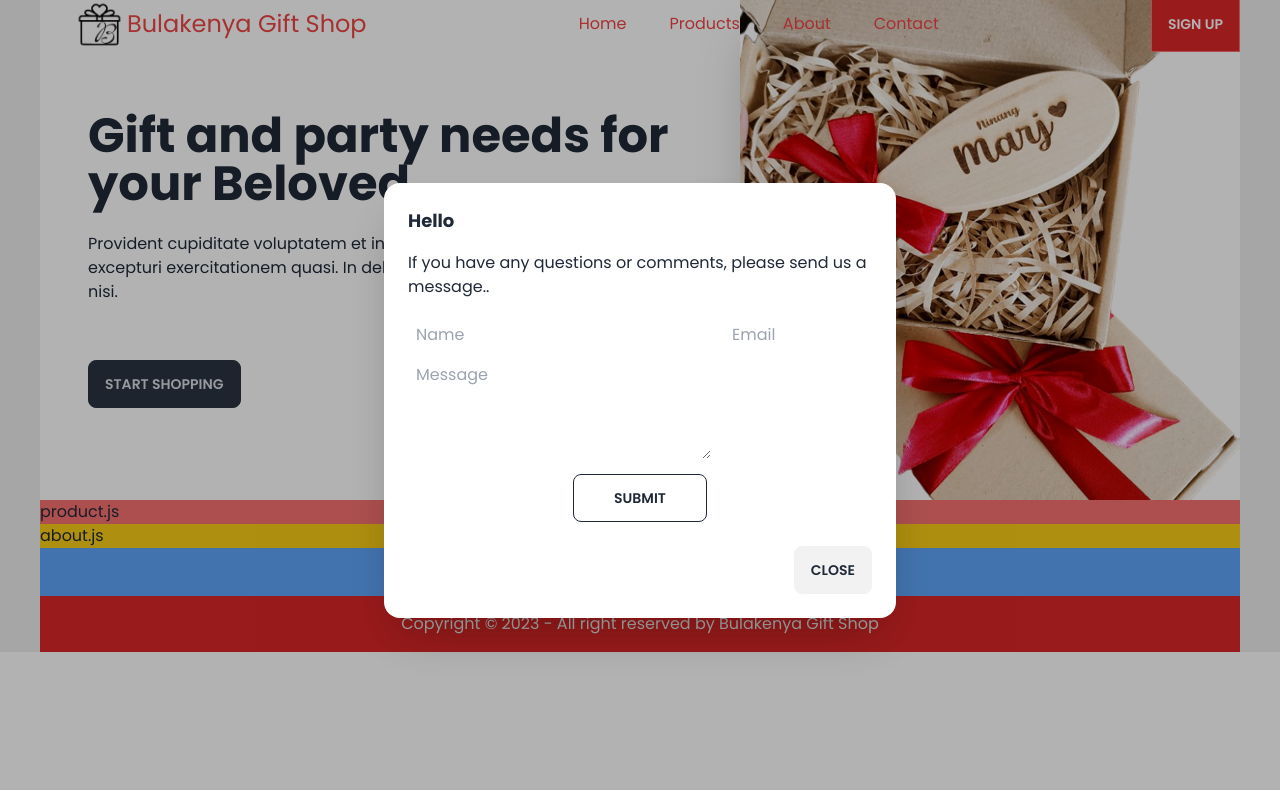
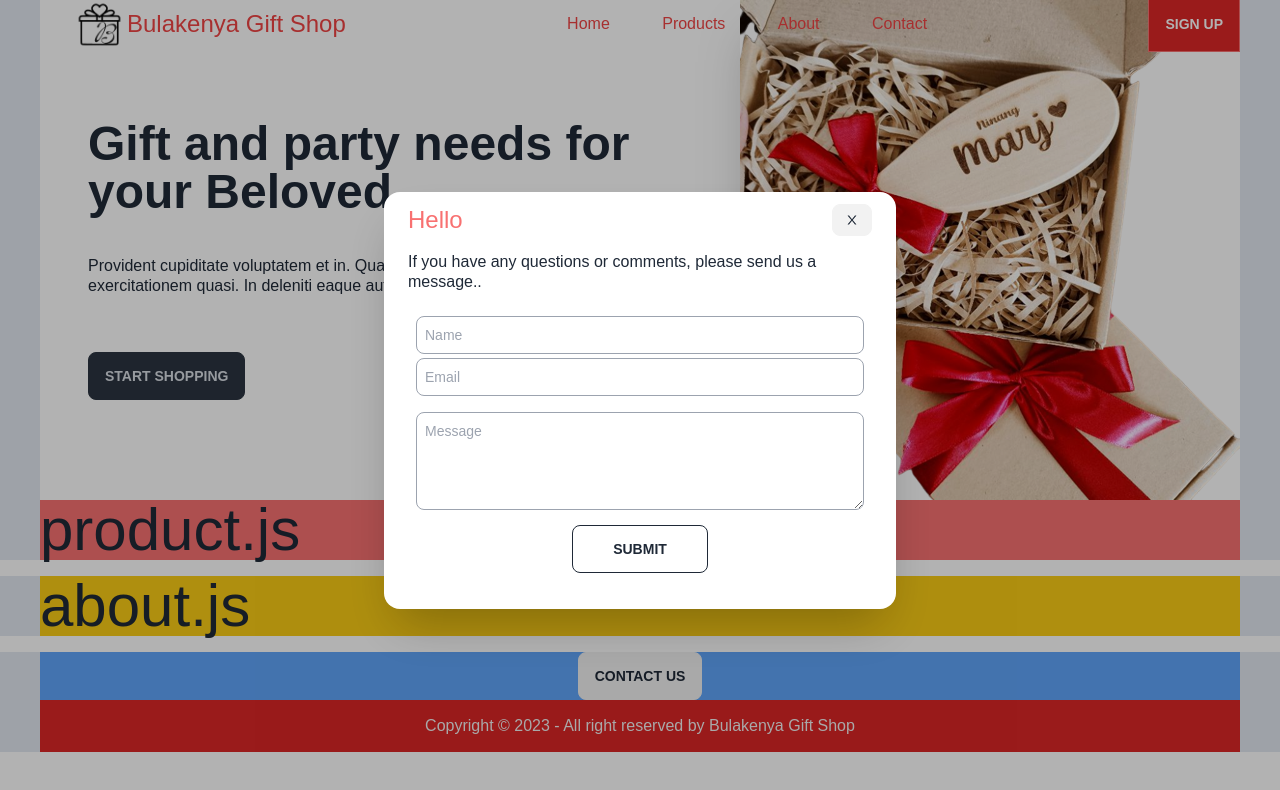
Before and after one commit to jayelemar/Bulakenya-Gift-Shop-v3, a React (Create React App) app: page / in a window 1280 px wide. Both pictures are taken after a click on the button "CONTACT US". Shown: the top 790 px of the page. Built offline with nearby package versions, Linux system fonts and the light colour scheme.

Commit message:
style: convert index.css to tailwind, reorganize style for contact section

```diff
--- a/src/App.css
+++ b/src/App.css
@@ -1,33 +1,37 @@
-@import url("https://fonts.googleapis.com/css2?family=Poppins:wght@100;200;300;400;500;600;700;800;900&display=swap");
 
-* {
-    margin: 0;
-    padding: 0;
-    box-sizing: border-box;
-    scroll-behavior: smooth;
-    font-family: "Poppins", sans-serif;
-  }
 
-  html {
-    font-size: 16px;
-  }
 
-  body {
-    font-family: "Poppins", sans-serif;
+/* backup */
+.--form-control {
+  font-size: 1.6rem;
+  font-weight: 300;
+}
 
-  }
-  header, footer, section {
-    justify-content: center;
-    width: 100%;
-    background-color: #eee;
-  }
+.--form-control > * {
+  margin: 5px 0;
+}
 
-  .container {
-    max-width: 1200px;
-    margin: auto;
-  }
+.--form-control input {
+  font-size: 1.6rem;
+  font-weight: 300;
+  padding: 8px 1rem;
+  border: 1px solid #777;
+  border-radius: 3px;
+  outline: none;
+}
+.--form-control select {
+  font-size: 1.4rem;
+  font-weight: 400;
+  padding: 8px 1rem;
+  border: 1px solid #777;
+  border-radius: 3px;
+}
 
-  nav {
-    max-width: 1200px;
-    margin: auto;
-  }
+.--form-control label {
+  font-size: 1.6rem;
+  font-weight: 400;
+  display: inline-block;
+  min-width: 7rem;
+  color: var(--color-dark);
+  margin-right: 1rem;
+}
--- a/src/components/header/Header.module.scss
+++ b/src/components/header/Header.module.scss
@@ -27,7 +27,7 @@ header{
             }
 
             li:hover {
-                @apply bg-slate-300 rounded-full text-slate-900 ;
+                @apply bg-red-400 rounded-full text-slate-100 ;
             }
             li.active {
                 color: green;
--- a/src/index.css
+++ b/src/index.css
@@ -4,3 +4,48 @@
 
 
 @import url("https://fonts.googleapis.com/css2?family=Poppins:wght@100;200;300;400;500;600;700;800;900&display=swap");
+
+* {
+    font-family: "Poppins", sans-serif;
+
+    @apply m-0 p-0 box-border scroll-smooth;
+  }
+
+  html {
+    @apply text-base;
+  }
+
+  body {
+    font-family: "Poppins", sans-serif;
+
+  }
+  header, footer, section {
+    @apply justify-center w-full bg-slate-200;
+  }
+
+  .container, nav {
+    max-width: 1200px;
+    @apply m-auto;
+  }
+
+h1, h2, h3, h4 {
+    font-weight: 500;
+    line-height: 1.2;
+    margin-bottom: 1rem;
+}
+
+h1 {
+    @apply text-6xl;
+}
+h2 {
+    @apply text-5xl
+}
+h3 {
+  @apply text-4xl
+}
+h4 {
+    @apply text-3xl
+}
+p {
+    @apply text-base font-light leading-5;
+}
--- a/src/pages/contact/Contact.js
+++ b/src/pages/contact/Contact.js
@@ -1,5 +1,7 @@
 import React, { useState } from 'react'
 import { useForm } from 'react-hook-form'
+import styles from './Contact.module.scss'
+import { AiOutlineClose } from 'react-icons/ai'
 
 
 const Contact = () => {
@@ -16,38 +18,47 @@ const Contact = () => {
     }, 3000);
   }
 
-
   return (
     <section>
         <div className="container flex justify-center items-center bg-blue-400 ">
-        {/* Open the modal using document.getElementById('ID').showModal() method */}
-        <button className="btn" onClick={()=>document.getElementById('my_modal_5').showModal()}>Contact Us</button>
-    <dialog id="my_modal_5" className="modal modal-bottom sm:modal-middle">
-  <div className="modal-box">
-    <h3 className="font-bold text-lg">Hello</h3>
+
+        <button className="btn"
+            onClick={()=>document.getElementById('my_modal_5').showModal()}>
+        Contact Us
+        </button>
+
+        <dialog id="my_modal_5" className="modal modal-bottom sm:modal-middle">
+            <div className="modal-box py-3">
+    <div className="flex justify-between items-center">
+    <h3 className={`font-bold text-lg ${styles.h3Style}`}>Hello</h3>
+    <form method="dialog">
+        {/* if there is a button in form, it will close the modal */}
+        <button className="btn btn-sm"><AiOutlineClose/></button>
+        </form>
+    </div>
     <p className="py-4">If you have any questions or comments, please send us a message..</p>
 
         <form onSubmit={ handleSubmit(onSubmit) }>
-            <div className="flex flex-col md:flex-row p-2">
-            <div className="form-group flex flex-col">
+            <div className="flex flex-col p-2">
+            <div className={`form-group flex flex-col ${styles['form-control']}`}>
                 <input type="text" placeholder='Name'
                     {...register('name', {required: true} )}
                 />
-                {errors.name && <span className='error'>Name is required</span>}
+                {errors.name && <span className={`error ${styles.err}`}>Name is required</span>}
             </div>
 
-            <div className="form-group flex flex-col ">
+            <div className={`form-group flex flex-col ${styles['form-control']}`}>
                 <input type="email" placeholder='Email'
                     {...register('email', { required: true } )}
                 />
-                {errors.email && <span className='error'>Email is required</span>}
+                {errors.email && <span className={`error ${styles.err}`}>Email is required</span>}
             </div>
             </div>
-            <div className="form-group p-2">
-                <textarea rows="4" placeholder='Message'
+            <div className={`form-group p-2 ${styles['form-control']}`}>
+                <textarea rows="4" placeholder='Message' className='w-full'
                     {...register('message', { required: true } )}
                 >
-                {errors.message && <span className='error'>Message is required</span>}
+                {errors.message && <span className={`error ${styles.err}`}>Message is required</span>}
                 </textarea>
             </div>
 
@@ -57,10 +68,7 @@ const Contact = () => {
         </form>
 
     <div className="modal-action">
-        <form method="dialog">
-        {/* if there is a button in form, it will close the modal */}
-        <button className="btn">Close</button>
-        </form>
+
     </div>
     </div>
 </dialog>
--- /dev/null
+++ b/src/pages/contact/Contact.module.scss
@@ -0,0 +1,19 @@
+.h3Style {
+    @apply text-red-400 text-2xl font-normal my-0;
+}
+
+.form-control {
+    input[type="text"],
+    input[type="email"],
+    textarea {
+      @apply p-2 border border-gray-400 rounded-lg focus:outline-none text-sm;
+    }
+
+    input[type="text"] {
+      @apply mb-1
+    }
+  }
+
+.err {
+    @apply text-sm text-red-400
+}
```
